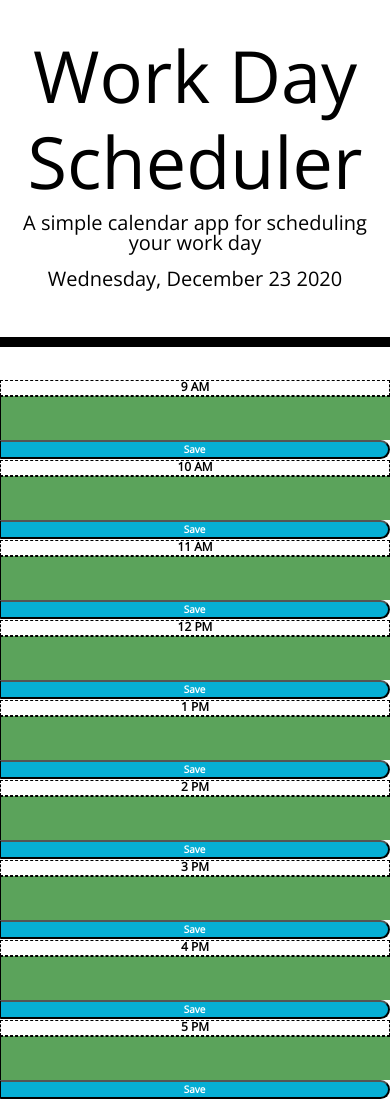
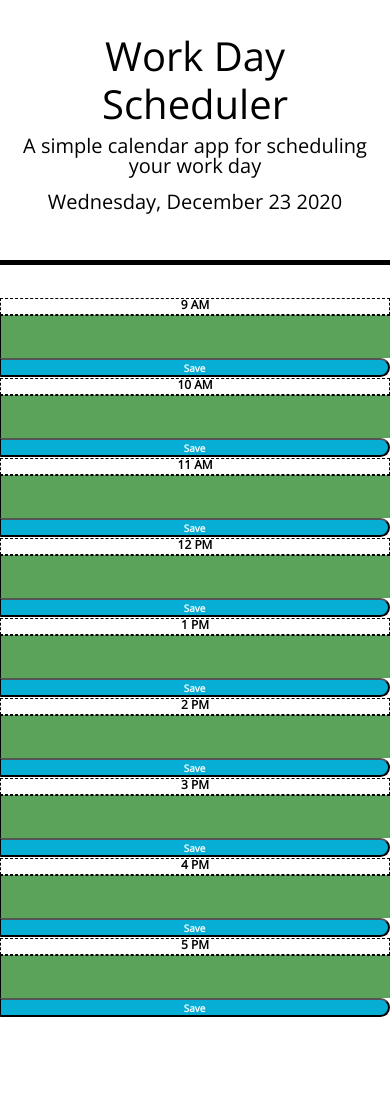
Before and after one commit to asheth22/Calendar_App, a plain HTML site: page index.html in a window 390 px wide. After the commit the page ends 1017 px from the top, so only its background shows below. Drawn offline with nearby package versions, Linux system fonts and the light colour scheme.

Commit message:
added comments to index and script files

```diff
--- a/assets/script.js
+++ b/assets/script.js
@@ -5,9 +5,8 @@ var setInt;
 var initTime;
 var initTimeS;
 
-
 setPlanner();
-
+/* Internval function will to auto-trigger setPlanner at top of the hour */
 setInt = setInterval(interval, 1000);
 function interval() {
     initTime = parseInt(dayjs().format("mm"));
@@ -26,7 +25,7 @@ function interval() {
         }
     }
 }
-
+/* Function to save updates made to the planner */
 $(".saveBtn").on('click', function () {
     var currentEl = $(this);
     var parentIndex = parseInt(currentEl.parent().index());
@@ -35,6 +34,7 @@ $(".saveBtn").on('click', function () {
     localStorage.setItem(parentIndex, txtArea.val());
     console.log(txtArea.val());
 })
+/* Initialize and update planner every hour */
 function setPlanner() {
 
     now = dayjs();
--- a/assets/style.css
+++ b/assets/style.css
@@ -48,10 +48,10 @@ body {
     border: 1px dashed #000000;
     text-align: center;
   }
-
+  /* formatting based on past, present, future classes */
   .past {
     background-color: #d3d3d3;
-    color: white;
+    color: rgb(2, 2, 2);
   }
 
   .present {
@@ -77,11 +77,28 @@ body {
     font-size: 20px;
     transition: all .3s ease-in-out;
   }
+  /* Styling for smaller devices */
   @media only screen and (max-width: 600px) {
     body {
       /* max-width: 90%;  */
       font-size: 10px;
     }
 
+    .jumbotron {
+      text-align: center;
+      background-color: transparent;
+      color: black;
+      border-radius: 0;
+      border-bottom: 5px solid black;
+      max-height: 20%
+    }
 
-  }
+    .display-3 {
+        font-size: 2.5rem;
+        font-weight: 300;
+        line-height: 1.2;
+    }
+    .h1, h1 {
+        font-size: 1.5rem;
+}
+ }
```
Also changed, not shown: index.html (+2 -2 lines). Lines whose indentation alone changed are shown as unchanged.
